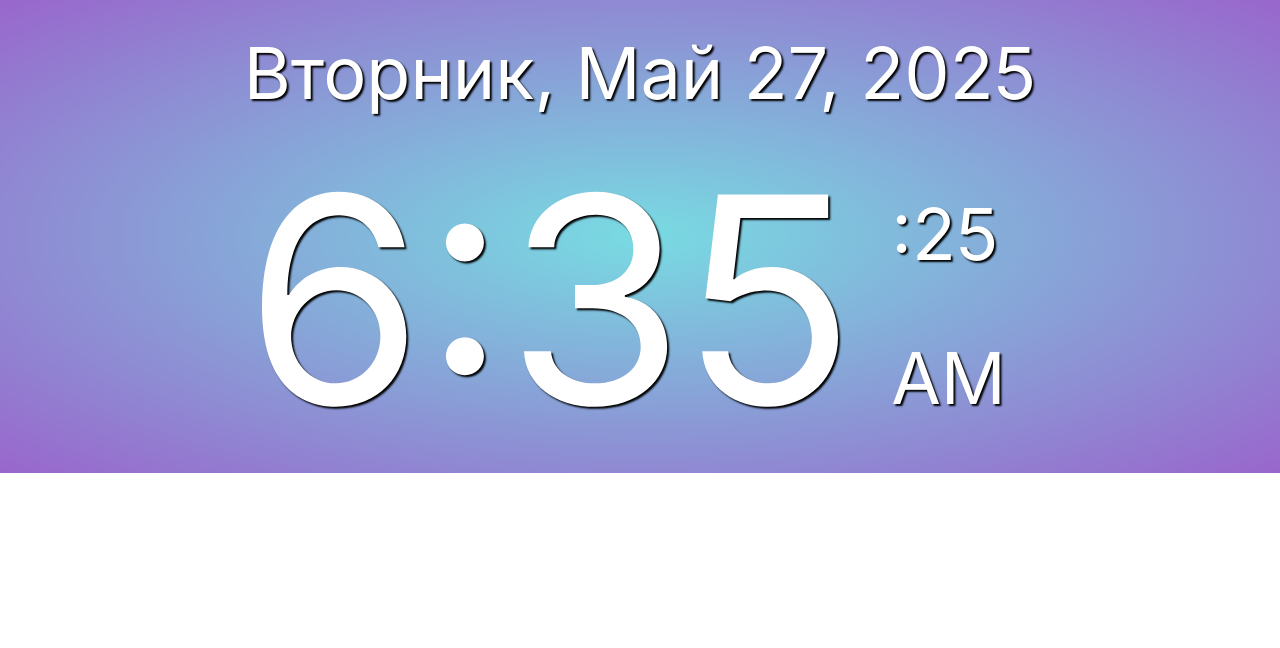
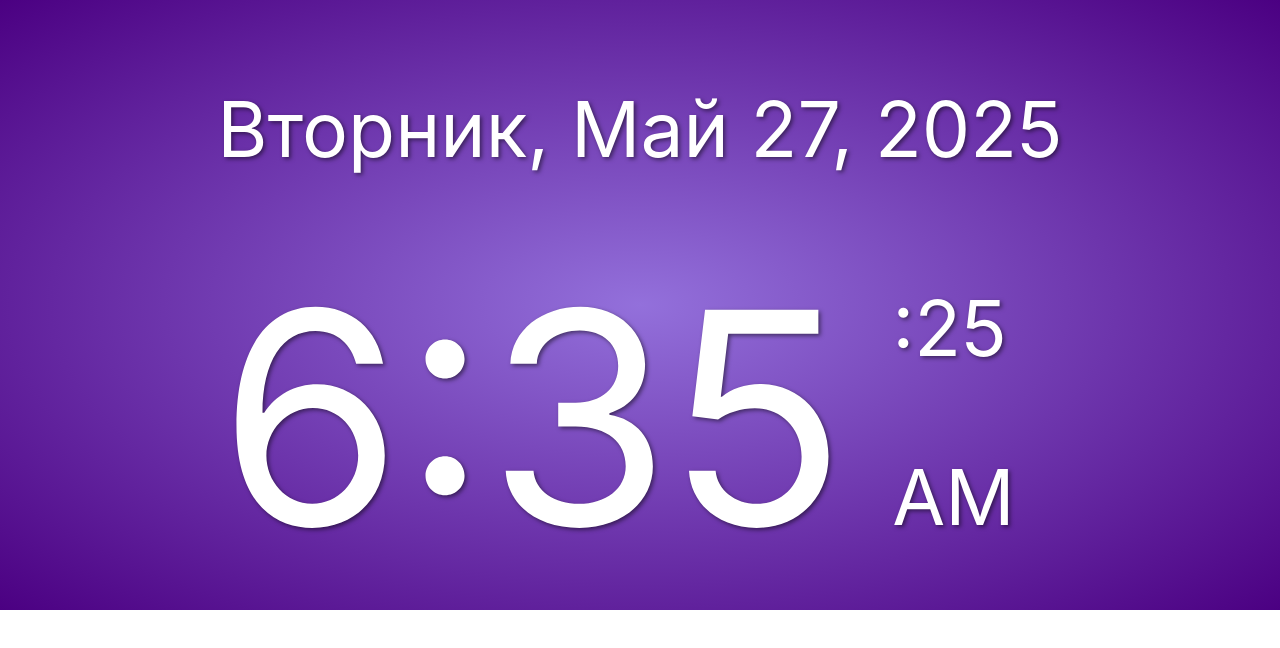
Before and after one commit to Tao-Nur/24_22, a plain HTML site: page index.html in a window 1280 px wide. Drawn offline with nearby package versions, Linux system fonts and the light colour scheme.

Commit message:
Update index.html

```diff
--- a/index.html
+++ b/index.html
@@ -3,64 +3,65 @@
 <style>
 main.container-fluid {margin:0;padding:0;}
 .nightmode {
-    background-color:#9966CC;
-    background-image: radial-gradient(#78DBE2, #9966CC);
+    background-color:#4B0082;
+    background-image: radial-gradient(#9370DB, #4B0082);
     color:#fff;
-    text-shadow:2px 2px 2px black;
+    text-shadow:2px 2px 4px rgba(0,0,0,0.5);
 }
 .daymode {
-    background-color: #6A5ACD;
-    background-image: radial-gradient( #87ceeb,#fff);
-    color:#333;
-    text-shadow:1px 1px 10px white;
+    background-color: #483D8B;
+    background-image: radial-gradient(#6495ED, #E6E6FA);
+    color:#111;
+    text-shadow:1px 1px 8px rgba(255,255,255,0.7);
 }
 .clocktext {
     display:block;
     margin:0;
-    padding:10px 0 0 0;
+    padding:20px 0 0 0;
     width:100%;
     text-align:center;
-    line-height:1.2;
+    line-height:1.3;
     white-space:nowrap;
 }
 #date {
-    font-size:1.3rem;
-    padding-top:30px;
+    font-size:1.5rem;
+    padding-top:40px;
+    margin-bottom:10px;
 }
 #time {
-    font-size:5rem;
-    margin:1px 0 0 0;
+    font-size:5.5rem;
+    margin:5px 0 15px 0;
 }
 #time span {
     display:inline-block;
     padding:0;
     vertical-align: baseline;
     text-align:left;
-    width: 2em;
-    margin:0 0 0 0.5em;
-    font-size:1.5rem;
-    line-height:1.5;
+    width: 2.2em;
+    margin:0 0 0 0.6em;
+    font-size:1.6rem;
+    line-height:1.6;
     white-space:normal;
 }
 @media (min-width: 576px) {
-#date {font-size:2rem;}
-#time {font-size:8rem;}
-#time span {font-size:2rem;line-height: 2;}
+#date {font-size:2.2rem; padding-top:50px;}
+#time {font-size:8.5rem; margin:10px 0 20px 0;}
+#time span {font-size:2.2rem; line-height: 2.2;}
 }
 @media (min-width: 768px) {
-#date {font-size:3rem;}
-#time {font-size:11rem;}
-#time span {font-size:3rem;line-height: 2;}
+#date {font-size:3.2rem; padding-top:60px;}
+#time {font-size:11.5rem; margin:15px 0 25px 0;}
+#time span {font-size:3.2rem; line-height: 2.2;}
 }
 @media (min-width: 992px) {
-#date {font-size:4rem;}
-#time {font-size:13rem;}
-#time span {font-size:4rem;line-height: 2;}
+#date {font-size:4.2rem; padding-top:70px;}
+#time {font-size:13.5rem; margin:20px 0 30px 0;}
+#time span {font-size:4.2rem; line-height: 2.2;}
 }
 @media (min-width: 1200px) {
-#date {font-size:4.5rem;}
-#time {font-size:18rem;}
-#time span {font-size:4.5rem;line-height: 2;}
+#date {font-size:4.8rem; padding-top:80px;}
+#time {font-size:18.5rem; margin:25px 0 35px 0;}
+#time span {font-size:4.8rem; line-height: 2.2;}
 }
 </style>
 <main class="container-fluid nightmode text-center">
@@ -104,7 +105,7 @@ function getClockStrings(){
   return {"datehtml":datehtml,"timehtml":timehtml};
 }
 </script>
-<div class="container-fluid"><div class="row"><div class="col-md-12 text-center" style="margin-top: 21px">
+<div class="container-fluid"><div class="row"><div class="col-md-12 text-center" style="margin-top: 30px">
 <ins class="adsbygoogle"
  style="display:block"
  data-ad-client="ca-pub-9755402484655972"
```
